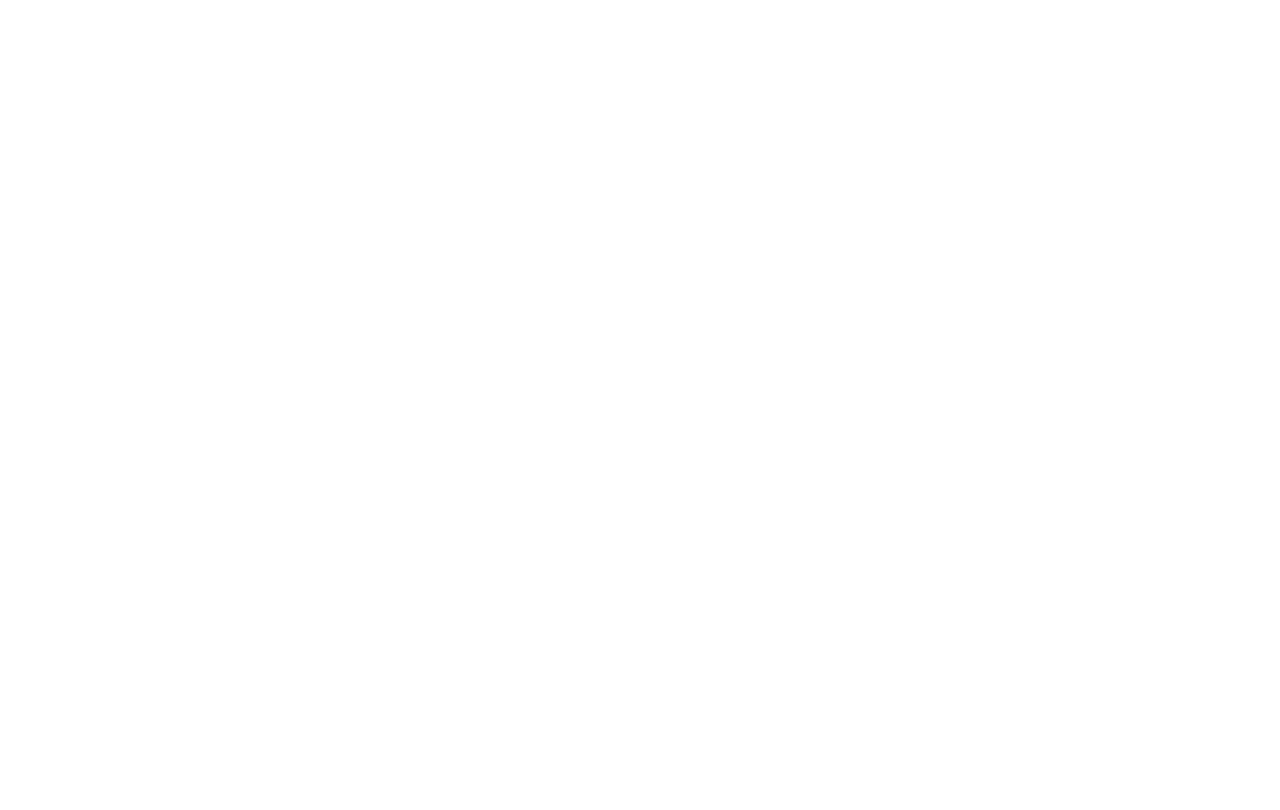
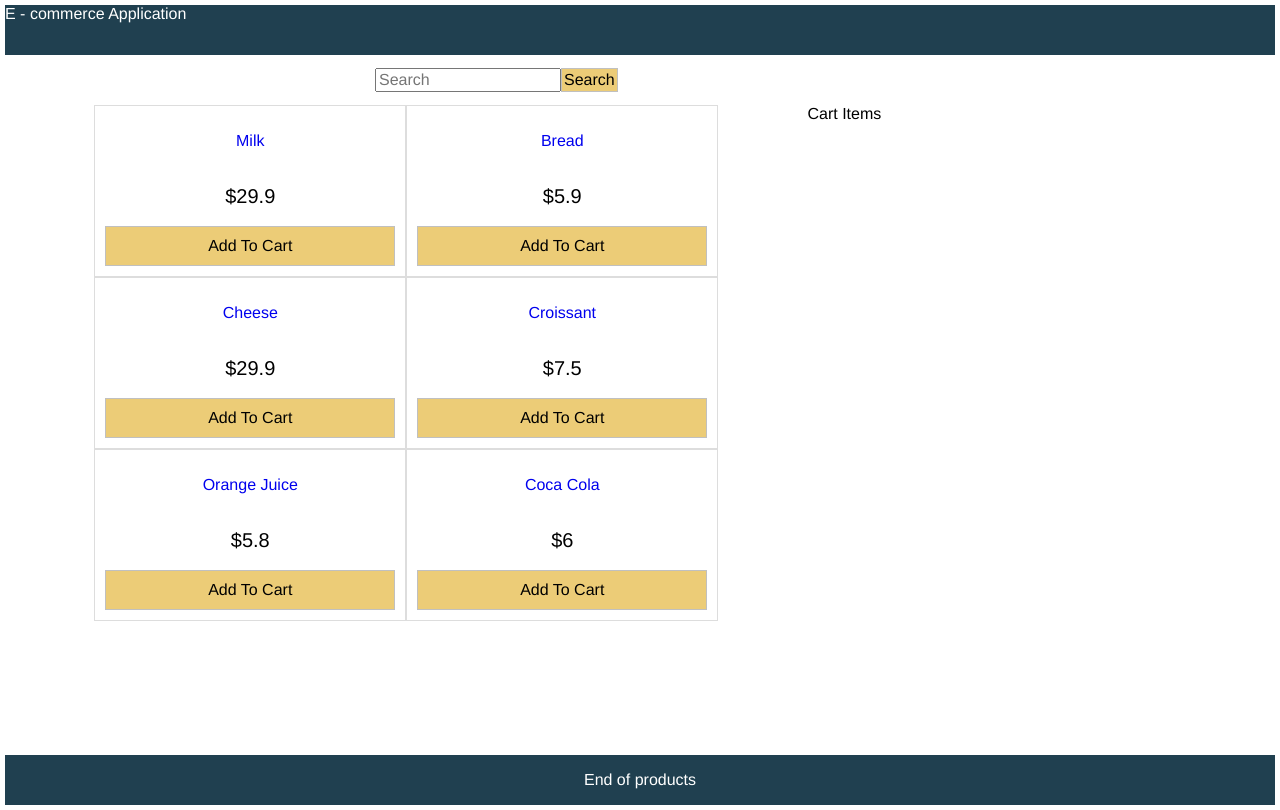
Before and after one commit to aviferdman/Workshop-on-Software-Engineering-Project, a React (Create React App) app in the folder TradingSystem/TradingSystem.WebClient/: page /home in a window 1280 px wide. Built offline with nearby package versions, Linux system fonts and the light colour scheme.

Commit message:
main page

```diff
--- a/TradingSystem/TradingSystem.WebClient/src/App.js
+++ b/TradingSystem/TradingSystem.WebClient/src/App.js
@@ -1,5 +1,7 @@
 import {useEffect} from "react";
 import Routes from "./routes";
+import SearchBar from "./components/searchBar.js";
+import SearchAppBar from "./components/AppBar";
 
 export function useTitle(title) {
   useEffect(() => {
@@ -9,7 +11,7 @@
 
 function App() {
   return (
-      <Routes />
+      <Routes></Routes>
   );
 }
 
--- /dev/null
+++ b/TradingSystem/TradingSystem.WebClient/src/components/AppBar.js
@@ -0,0 +1,102 @@
+import React from 'react';
+import AppBar from '@material-ui/core/AppBar';
+import Toolbar from '@material-ui/core/Toolbar';
+import IconButton from '@material-ui/core/IconButton';
+import Typography from '@material-ui/core/Typography';
+import InputBase from '@material-ui/core/InputBase';
+import { fade, makeStyles } from '@material-ui/core/styles';
+import MenuIcon from '@material-ui/icons/Menu';
+import SearchIcon from '@material-ui/icons/Search';
+
+const useStyles = makeStyles((theme) => ({
+    root: {
+        flexGrow: 1,
+        backgroundColor: 204060
+    },
+    menuButton: {
+        marginRight: theme.spacing(2),
+    },
+    title: {
+        flexGrow: 1,
+        display: 'none',
+        [theme.breakpoints.up('sm')]: {
+            display: 'block',
+        },
+    },
+    search: {
+        position: 'relative',
+        borderRadius: theme.shape.borderRadius,
+        backgroundColor: fade(theme.palette.common.white, 0.15),
+        '&:hover': {
+            backgroundColor: fade(theme.palette.common.white, 0.25),
+        },
+        marginLeft: 0,
+        width: '100%',
+        [theme.breakpoints.up('sm')]: {
+            marginLeft: theme.spacing(1),
+            width: 'auto',
+        },
+    },
+    searchIcon: {
+        padding: theme.spacing(0, 2),
+        height: '100%',
+        position: 'absolute',
+        pointerEvents: 'none',
+        display: 'flex',
+        alignItems: 'center',
+        justifyContent: 'center',
+    },
+    inputRoot: {
+        color: 'inherit',
+    },
+    inputInput: {
+        padding: theme.spacing(1, 1, 1, 0),
+        // vertical padding + font size from searchIcon
+        paddingLeft: `calc(1em + ${theme.spacing(4)}px)`,
+        transition: theme.transitions.create('width'),
+        width: '100%',
+        [theme.breakpoints.up('sm')]: {
+            width: '12ch',
+            '&:focus': {
+                width: '20ch',
+            },
+        },
+    },
+}));
+
+export default function SearchAppBar() {
+    const classes = useStyles();
+
+    return (
+        <div className={classes.root}>
+            <AppBar position="static">
+                <Toolbar>
+                    <IconButton
+                        edge="start"
+                        className={classes.menuButton}
+                        color="inherit"
+                        aria-label="open drawer"
+                    >
+                        <MenuIcon />
+                    </IconButton>
+                    <Typography className={classes.title} variant="h6" noWrap>
+                        Material-UI
+                    </Typography>
+                    <div className={classes.search}>
+                        <div className={classes.searchIcon}>
+                            <SearchIcon />
+                        </div>
+                        <InputBase
+                            placeholder="Search…"
+                            classes={{
+                                root: classes.inputRoot,
+                                input: classes.inputInput,
+                            }}
+                            inputProps={{ 'aria-label': 'search' }}
+                        />
+                    </div>
+                </Toolbar>
+            </AppBar>
+        </div>
+    );
+}
--- /dev/null
+++ b/TradingSystem/TradingSystem.WebClient/src/components/Products.js
@@ -0,0 +1,29 @@
+import React, {Component} from 'react';
+import formatCurrency from "../pages/mainPage/currency";
+
+class Products extends Component {
+    render() {
+        return (
+            <div>
+                <ul className = "products">
+                {this.props.products.map((product) => (
+                    <li key={product.id}>
+                        <div className = "product">
+                            <a href={"#" + product.id}>
+                                <p className= "productName">{product.name}</p>
+                            </a>
+                            <div className="product-price">
+                                <div>{formatCurrency(product.price)}</div>
+
+                            </div>
+                            <button className="button primary">Add To Cart</button>
+                        </div>
+                    </li>
+                    ))}
+                </ul>
+            </div>
+        );
+    }
+}
+
+export default Products;
--- /dev/null
+++ b/TradingSystem/TradingSystem.WebClient/src/components/searchBar.css
@@ -0,0 +1,20 @@
+.ui-search{
+    display: flex;
+    flex-wrap: wrap;
+}
+
+.searchButton{
+    padding: 0.2rem;
+    margin-right: 2rem;
+    border: 0.1rem #c0c0c0 solid;
+    background-color: #f0f0f0;
+    cursor: pointer;
+}
+
+.searchButton:hover{
+    border: 0.1rem #808080 solid;
+}
+
+.searchButton.Sprimary{
+    background-color: #ECCC77FF;
+}
--- /dev/null
+++ b/TradingSystem/TradingSystem.WebClient/src/components/searchBar.js
@@ -0,0 +1,22 @@
+import React, {Component} from 'react';
+import  './searchBar.css';
+
+class SearchBar extends Component {
+    render() {
+        return (
+            <div className="ui search">
+                <div className="ui icon input">
+                    <input
+                        type="text"
+                        placeholder="Search"
+                        className="prompt"
+                    />
+                    <button className="searchButton Sprimary">Search</button>
+                </div>
+
+            </div>
+        );
+    }
+}
+
+export default SearchBar;
--- /dev/null
+++ b/TradingSystem/TradingSystem.WebClient/src/pages/mainPage/Home.css
@@ -0,0 +1,146 @@
+html{
+    font-size: 62.5%;
+    box-sizing: border-box;
+}
+body,
+#root{
+    height: 100vh;
+    margin: 0;
+}
+
+body, input, select, button, textarea{
+    font-size: 1.6rem;
+    font-family: Helvetica, Arial, sans-serif;
+}
+
+.grid-container{
+    display: grid;
+    grid-template-areas:
+       "header"
+       "search"
+       "main"
+       "footer";
+    grid-template-rows: 5rem 5rem 1fr 5rem;
+    grid-template-columns: 1fr;
+    height: 100%;
+    padding: 0.5rem;
+
+}
+
+a{
+    text-decoration: none;
+
+}
+
+a:hover{
+    color: orange;
+}
+
+header{
+    grid-area: header;
+    background-color: #204050;
+    color: white;
+    align-items: center;
+}
+
+search{
+    grid-area: search;
+    display: flex;
+    align-items: center;
+    flex: 3 60;
+    margin-left: 37rem;
+}
+
+header a{
+    color:white;
+    text-decoration: none;
+}
+
+main{
+    grid-area: main;
+}
+
+footer{
+    grid-area: footer;
+    background-color: #204050;
+    color: white;
+    display: flex;
+    justify-content: center;
+    align-items: center;
+}
+.content{
+    display: flex;
+    flex-wrap: wrap;
+}
+
+.main{
+    flex: 3 60;
+}
+
+.sidebar{
+    flex: 1 20rem
+}
+
+/* proudcts */
+
+.products{
+    display: flex;
+    flex-wrap: wrap;
+    justify-content: center;
+    align-items: center;
+    padding: 0;
+    margin: 0;
+    list-style-type: none;
+}
+
+.formStyle{
+    box-sizing: border-box;
+    color: #282c34;
+}
+
+.products li{
+    flex:0 1 29rem;
+    height: 15rem;
+    border: 1px solid #ddd;
+    padding: 1rem;
+
+}
+
+.product{
+    display: flex;
+    flex-direction: column;
+    justify-content: space-between;
+    height: 100%;
+}
+
+.product-price{
+    display: flex;
+    justify-content: space-between;
+    align-items: center;
+}
+
+.product-price div,
+.product-price button,
+.productName{
+    text-align: center;
+    flex: 1;
+}
+
+.product-price div{
+    font-size: 2rem;
+}
+
+.button{
+    padding: 1rem;
+    border: 0.1rem #c0c0c0 solid;
+    background-color: #f0f0f0;
+    cursor: pointer;
+}
+
+.button:hover{
+    border: 0.1rem #808080 solid;
+}
+
+.button.primary{
+    background-color: #eccc77;
+}
--- /dev/null
+++ b/TradingSystem/TradingSystem.WebClient/src/pages/mainPage/Home.js
@@ -0,0 +1,41 @@
+import React from "react";
+import './Home.css';
+import data from './productData.json';
+import Products from "../../components/Products";
+import SearchBar from "../../components/searchBar";
+
+    export class Home extends React.Component {
+        constructor(props) {
+            super(props);
+            this.state = {
+                products: data.products,
+                size: "",
+                sort: ""
+            };
+        }
+
+        render() {
+            return (
+                <div className="grid-container">
+                    <header>
+                        <a href="/">E - commerce Application</a>
+
+                    </header>
+                    <search>
+                        <SearchBar></SearchBar>
+                    </search>
+                    <main>
+                        <div className="content">
+                            <div className="main">
+                                <Products products={this.state.products}></Products>
+                            </div>
+                            <div className="sidebar">Cart Items</div>
+                        </div>
+
+                    </main>
+                    <footer> End of products</footer>
+
+                </div>
+            )
+        }
+    }
--- /dev/null
+++ b/TradingSystem/TradingSystem.WebClient/src/pages/mainPage/currency.js
@@ -0,0 +1,5 @@
+
+
+export default function formatCurrency(num){
+    return "$" + Number(num.toFixed(1)).toLocaleString() + " ";
+}
--- /dev/null
+++ b/TradingSystem/TradingSystem.WebClient/src/pages/mainPage/productData.json
@@ -0,0 +1,47 @@
+{
+  "products": [
+    {
+      "id": "xyz1",
+      "name": "Milk",
+      "price": 29.9,
+      "category": "Dairy",
+      "rating": 3
+
+    },
+    {
+      "id": "xyz2",
+      "name": "Bread",
+      "price": 5.9,
+      "category": "Pastries",
+      "rating": 4
+    },
+    {
+      "id": "xyz3",
+      "name": "Cheese",
+      "price": 29.9,
+      "category": "Dairy",
+      "rating": 3
+    },
+    {
+      "id": "xyz4",
+      "name": "Croissant",
+      "price": 7.5,
+      "category": "Pastries",
+      "rating": 5
+    },
+    {
+      "id": "xyz5",
+      "name": "Orange Juice",
+      "price": 5.8,
+      "category": "Beverage",
+      "rating": 5
+    },
+    {
+      "id": "xyz6",
+      "name": "Coca Cola",
+      "price": 6.0,
+      "category": "Beverage",
+      "rating": 4
+    }
+  ]
+}
--- a/TradingSystem/TradingSystem.WebClient/src/routes.js
+++ b/TradingSystem/TradingSystem.WebClient/src/routes.js
@@ -2,6 +2,7 @@
 import { Route, Switch, Redirect, BrowserRouter as Router } from "react-router-dom";
 import LoginPage from "./pages/Login";
 import Signup from "./pages/Signup";
+import {Home} from "./pages/mainPage/Home";
 
 export default function Routes() {
     return (
@@ -16,6 +17,9 @@
                 <Route path={"/signup"}>
                     <Signup />
                 </Route>
+                <Route path={"/home"}>
+                    <Home />
+                </Route>
             </Switch>
         </Router>
     );
```
